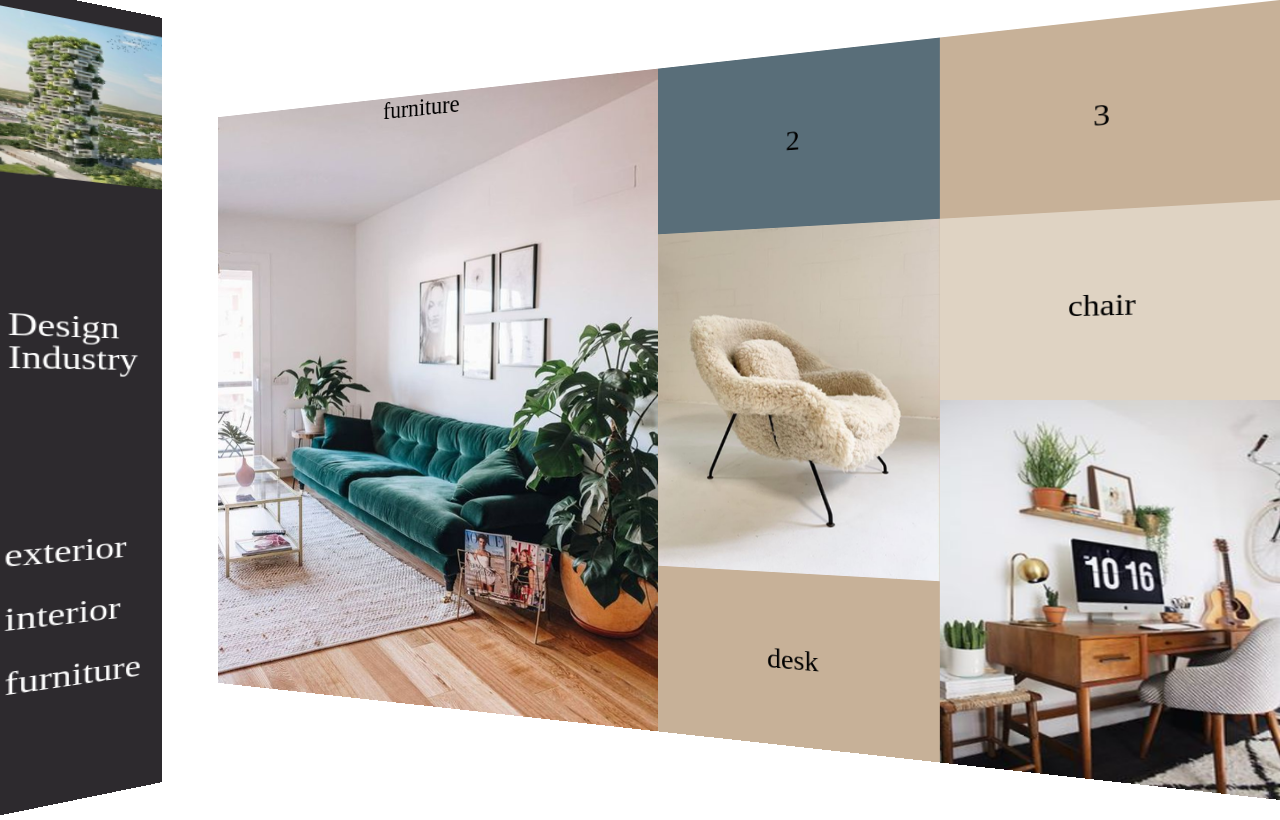
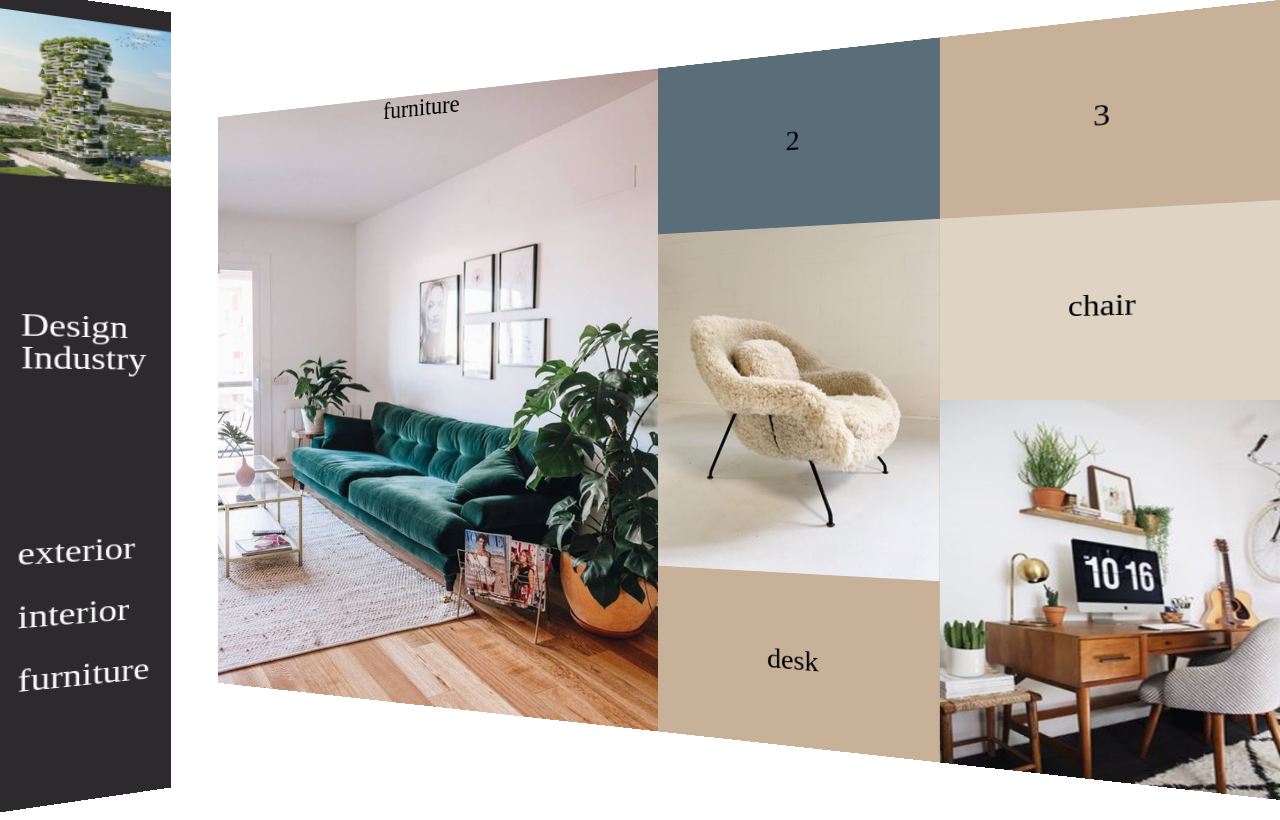
Before and after one commit to hyeon3051/portfolio_2, a plain HTML site: page wrapper_01.html in a window 1280 px wide. Both pictures are taken after a click on the icon 18 px from the left and 23 px from the top of the page. Drawn offline with Linux system fonts and the light colour scheme.

Commit message:
three commit

```diff
--- a/index.js
+++ b/index.js
@@ -1,4 +1,3 @@
-
 const main_menu = document.querySelector(".menu-bar");
 const btn_menu = document.querySelector(".btnMenu");
 const logo = main_menu.querySelector(".fas");
@@ -7,17 +6,14 @@ const menuBar = menuWrapper.querySelectorAll(".menu-word> a");
 const main_container = document.querySelector(".main-menu")
 const main = document.querySelectorAll(".main-menu > div");
 
-console.log
-var temp = 0;
 logo.addEventListener("click", function () {
   //메뉴바에서
   btn_menu.style.width = "150px";
   btn_menu.style.opacity = "1";
-  btn_menu.style.transform = "rotateY(30deg)";
+  btn_menu.style.transform = "rotateY(20deg)";
   btn_menu.style.transition = "all 0.5s linear";
   main_container.style.transform = "rotateY(-15deg)";
   main_container.style.transition = "all 0.5s linear";
-  temp = 0;
 });
 
 
--- a/style.css
+++ b/style.css
@@ -19,16 +19,21 @@
 
 .wrapper .btnMenu{
   position: absolute;
+  left:10px;
   width:150px;
 }
 /* icon */
 
-.main-menu{
-  position: relative;
+.main-menu .home{
+  position: absolute;
 }
-.main-menu .home{
+.main-menu >div>div {
+  transform: rotateY(0deg);
   z-index:1;
-  position: absolute;
+}
+.main-menu >div > div> div[class^="item"]:hover {
+  transform: rotateY(360deg);
+  transition:all 1s;
 }
 .main-menu .interior{
   z-index:2;
```
